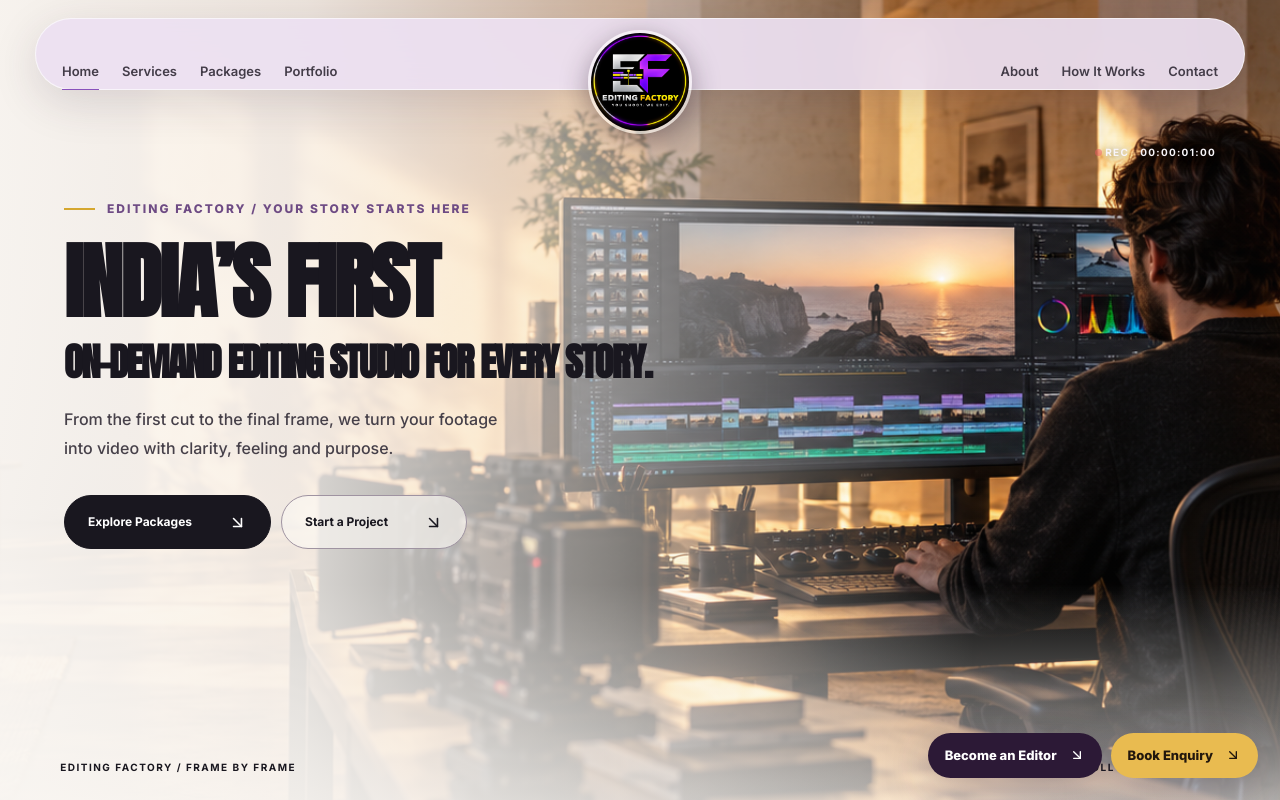
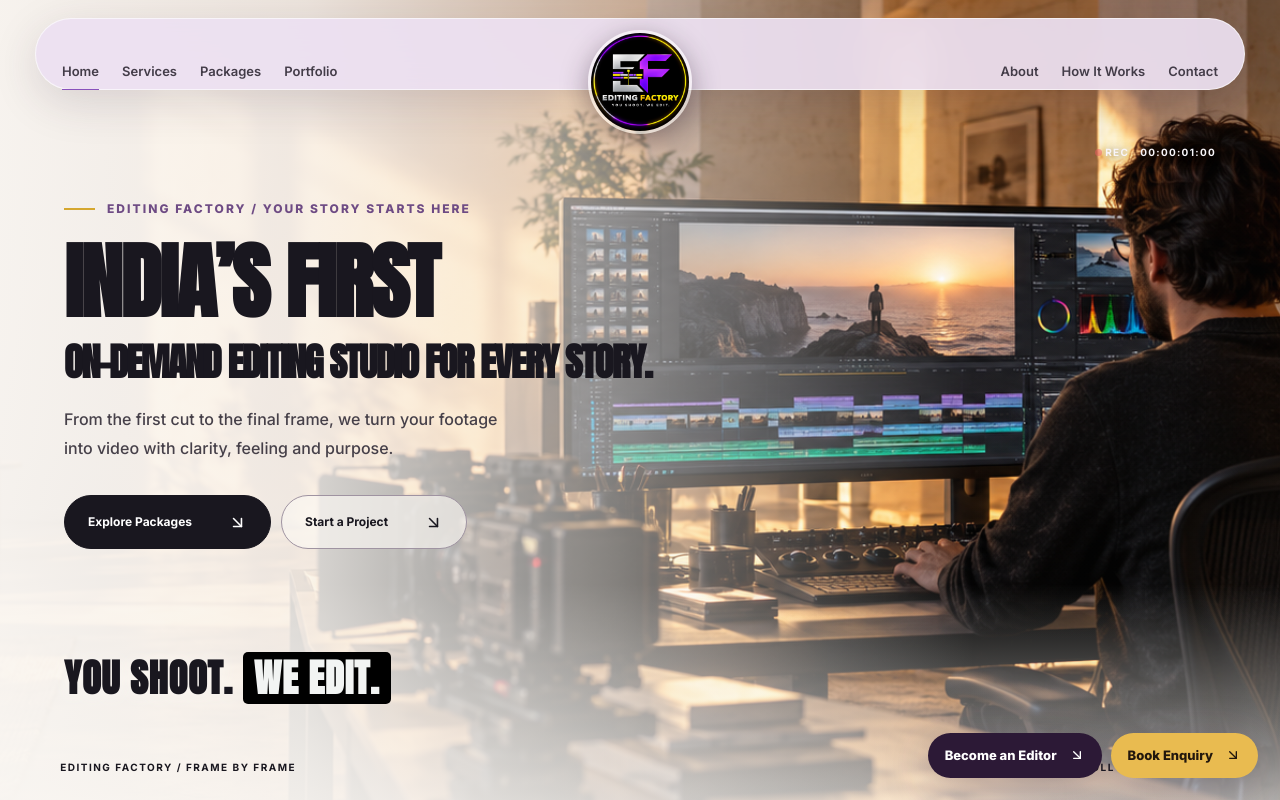
Before and after one commit to manish-kurapati/editingfactory, a Next.js app: page / in a window 1280 px wide. Shown: the top 800 px of the page. Built offline with nearby package versions, Linux system fonts and the light colour scheme.

Commit message:
Add tagline to hero image

```diff
--- a/app/editorial.css
+++ b/app/editorial.css
@@ -251,6 +251,8 @@ html{scroll-behavior:smooth}body{font-family:var(--v2-sans);background:var(--v2-
 .v2-hero h1.v2-hero-headline{font-weight:700;font-size:clamp(62px,6.5vw,104px);line-height:.92;max-width:1100px;letter-spacing:-.025em}
 .v2-hero-headline .v2-mask>span{white-space:nowrap}
 .v2-hero-headline-sub{display:block;font-size:clamp(25px,3vw,43px);line-height:1.1;letter-spacing:-.04em;max-width:850px;margin-top:20px}
+.v2-hero-tagline{position:absolute;z-index:3;left:max(5vw,calc((100vw - 1320px)/2));bottom:96px;display:flex;align-items:center;gap:10px;font:700 clamp(23px,3vw,43px)/1 var(--v2-display);letter-spacing:.02em;color:#19171f;text-shadow:0 2px 15px #faf7f3}
+.v2-hero-tagline strong{background:#000;color:#f2f4f3;padding:7px 11px;border-radius:5px;font:inherit;text-shadow:none}
 .v2-ticker-phrase{display:inline-flex;align-items:center;gap:14px;padding-right:30px}
 .v2-ticker-phrase b,.v2-tagline-edit{display:inline-block;background:#000;color:#f2f4f3;padding:3px 9px;border-radius:5px;font-weight:800}
 .v2-ticker-phrase i{font-style:normal}
@@ -278,3 +280,4 @@ html{scroll-behavior:smooth}body{font-family:var(--v2-sans);background:var(--v2-
 .v2-dialog-close{position:absolute;z-index:2;right:18px;top:18px;border:1px solid #dacdda;border-radius:50%;background:#fff;width:38px;height:38px;display:grid;place-items:center;cursor:pointer}
 @media(max-width:820px){.v2-nav{grid-template-columns:1fr 92px 1fr}.v2-nav-logo{height:88px;transform:translateY(9px)}.v2-nav .v2-brand{width:86px;height:86px}.v2-workflow-grid{grid-template-columns:repeat(2,minmax(0,1fr))}}
 @media(max-width:600px){.v2-nav{grid-template-columns:1fr 84px 1fr}.v2-nav-logo{height:80px;transform:translateY(8px)}.v2-nav .v2-brand{width:78px;height:78px}.v2-hero-copy{width:calc(100% - 36px);max-width:none}.v2-hero h1.v2-hero-headline{font-size:clamp(41px,11vw,66px)}.v2-hero-headline-sub{font-size:clamp(21px,6vw,29px);margin-top:14px}.v2-workflow-grid{grid-template-columns:1fr;gap:16px}.v2-workflow-grid .v2-workflow-step{display:grid;grid-template-columns:68px 1fr;gap:0 16px}.v2-workflow-grid .v2-workflow-icon{grid-row:1/4;width:60px;height:60px}.v2-workflow-grid .v2-workflow-step h3{margin:6px 0}.v2-workflow-grid .v2-workflow-step p{max-width:none}.v2-action-dialog-inner{padding:8px}.v2-action-dialog .v2-form{padding:28px 14px 18px}.v2-floating-actions button,.v2-floating-actions a{flex:1;min-width:0;justify-content:center;padding:12px 8px;font-size:11px;white-space:normal;text-align:center}}
+@media(max-width:600px){.v2-hero-tagline{left:18px;right:18px;bottom:83px;gap:7px;font-size:clamp(18px,5vw,25px)}.v2-hero-tagline strong{padding:6px 8px}}
--- a/components/site-page-v2.tsx
+++ b/components/site-page-v2.tsx
@@ -54,6 +54,7 @@ function HomeHero() {
       <motion.p initial={{ opacity: 0, y: 15 }} animate={{ opacity: 1, y: 0 }} transition={{ delay: .45, duration: .8 }}>From the first cut to the final frame, we turn your footage into video with clarity, feeling and purpose.</motion.p>
       <motion.div className="v2-hero-actions" initial={{ opacity: 0 }} animate={{ opacity: 1 }} transition={{ delay: .6 }}><CtaLink href="/packages/">Explore Packages</CtaLink><CtaLink href="/contact/" outline>Start a Project</CtaLink></motion.div>
     </motion.div>
+    <div className="v2-hero-tagline">YOU SHOOT. <strong>WE EDIT.</strong></div>
     <div className="v2-hero-meta"><span>EDITING FACTORY / FRAME BY FRAME</span><span>SCROLL TO EXPLORE <ArrowDown size={14}/></span></div><span className="v2-rec"><b/> REC &nbsp; 00:00:01:00</span>
   </section>;
 }
```
